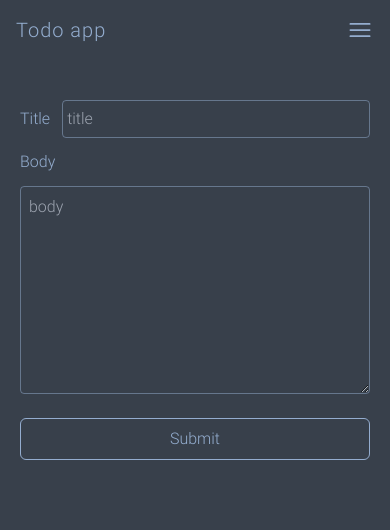
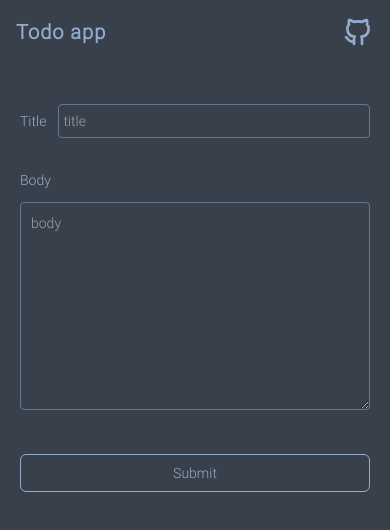
Before and after one commit to AmirHossein-z/todo, a React (Create React App) app: page /tasks/add in a window 390 px wide. Shown: the top 530 px of the page. Built offline with nearby package versions, Linux system fonts and the light colour scheme; data requests are answered from the project's data file.

Commit message:
changing code to be more responsive

```diff
--- a/src/App.js
+++ b/src/App.js
@@ -2,10 +2,8 @@ import { Navigate, Route, Routes } from "react-router-dom";
 import { Tasks } from "./components/Tasks";
 import Header from "./components/Header";
 import { AddTask } from "./components/AddTask";
-import { useState } from "react";
 import useGetAllTasks from "./hooks/useGetAllTasks";
 import { ViewTask } from "./components/ViewTask";
-
 const App = () => {
     const [loading, setLoading, tasks, setTasks] = useGetAllTasks();
 
--- a/src/components/AddTask.jsx
+++ b/src/components/AddTask.jsx
@@ -47,10 +47,17 @@ export const AddTask = ({ loading, setLoading, tasks, setTasks }) => {
             {loading ? (
                 <Loading />
             ) : (
-                <main className="grid my-5 p-5 items-center gap-y-6 text-customText">
-                    <form action="" className="grid" onSubmit={AddTaskForm}>
+                <main className="grid my-5 p-5 items-center text-customText fade-in-from-bottom md:max-w-lg lg:max-w-xl xl:max-w-2xl 2xl:max-w-3xl m-auto">
+                    <form
+                        action=""
+                        className="grid gap-y-5"
+                        onSubmit={AddTaskForm}
+                    >
                         <div className="flex items-center">
-                            <label htmlFor="form-title" className="mr-3">
+                            <label
+                                htmlFor="form-title"
+                                className="mr-3 text-sm md:text-base"
+                            >
                                 Title
                             </label>
                             <input
@@ -59,28 +66,31 @@ export const AddTask = ({ loading, setLoading, tasks, setTasks }) => {
                                 name="title"
                                 id="title"
                                 ref={inputRef}
-                                className="py-1.5 px-1 bg-transparent w-full border border-customText border-opacity-50 focus:border-opacity-100 rounded outline-none"
+                                className="text-sm py-1.5 px-1 bg-transparent w-full border border-customText border-opacity-50 focus:border-opacity-100 rounded outline-none"
                                 onChange={onTaskChange}
                             />
                         </div>
                         <div className="grid my-3">
-                            <label htmlFor="form-body" className="mb-3">
+                            <label
+                                htmlFor="form-body"
+                                className="mb-3 text-sm md:text-base"
+                            >
                                 Body
                             </label>
                             <textarea
                                 name="body"
                                 id="body"
                                 placeholder="body"
-                                className="w-full min-h-[208px] max-h-52 rounded bg-transparent border border-customText border-opacity-50 focus:border-opacity-100 outline-none p-2"
+                                className="text-sm w-full min-h-[208px] max-h-52 rounded bg-transparent border border-customText border-opacity-50 focus:border-opacity-100 outline-none p-2.5 sm:p-3"
                                 onChange={onTaskChange}
                             ></textarea>
                         </div>
-                        <div className="mt-3 justify-center">
+                        <div className="mt-3 flex justify-center">
                             <Button
                                 textColor="customdark"
                                 bgColor="customdark"
                                 borderColor="customText"
-                                customStyles="w-full hover:bg-customText hover:text-customdark active:bg-customText active:text-customdark"
+                                customStyles="text-sm w-full sm:w-1/2 mx-auto hover:bg-customText hover:text-customdark active:bg-customText active:text-customdark"
                             >
                                 Submit
                             </Button>
--- a/src/components/CompletedTasks.jsx
+++ b/src/components/CompletedTasks.jsx
@@ -2,10 +2,11 @@ import { Task } from "./Task";
 
 export const CompletedTasks = ({ tasks, setTasks }) => {
     return (
-        <div className="grid my-5 p-5 items-center gap-y-6 transition-all duration-1000 linear">
-            <h2 className="text-lg text-customText tracking-wider font-bold">
+        <div className="grid my-5 p-5 sm:p-7 items-center gap-y-6 transition-all duration-1000 linear">
+            <h2 className="text-lg sm:text-xl xl:text-2xl text-customText tracking-wider font-bold">
                 Completed
             </h2>
+            <div className="grid md:grid-cols-2 xl:grid-cols-3 2xl:grid-cols-4 gap-y-6 md:gap-x-6">
                 {tasks.map((task) => {
                     {
                         /* show tasks which haven completed */
@@ -21,5 +22,6 @@ export const CompletedTasks = ({ tasks, setTasks }) => {
                     ) : null;
                 })}
             </div>
+        </div>
     );
 };
--- a/src/components/Header.jsx
+++ b/src/components/Header.jsx
@@ -4,26 +4,29 @@ import { AddButton } from "./AddButton";
 const Header = () => {
     return (
         <header>
-            <div className="flex justify-between items-center p-4 text-customText">
-                <h1 className="text-xl tracking-wider">Todo app</h1>
-                <div>
-                    <svg
-                        xmlns="http://www.w3.org/2000/svg"
-                        fill="none"
-                        viewBox="0 0 24 24"
-                        strokeWidth={1.5}
-                        stroke="currentColor"
-                        className="w-7 h-7 cursor-pointer"
-                    >
-                        <path
+            <div className="flex justify-between items-center p-4 sm:p-6 md:p-7 text-customText font-bold">
+                <h1 className="text-xl md:text-2xl tracking-wider">Todo app</h1>
+                <div className="flex items-center gap-x-3">
+                    <AddButton />
+                    <a href="https://github.com/AmirHossein-z">
+                        <svg
+                            xmlns="http://www.w3.org/2000/svg"
+                            className="icon icon-tabler icon-tabler-brand-github w-8 h-8 text-customText md:w-9 md:h-9 xl:w-10 xl:h-10"
+                            width="24"
+                            height="24"
+                            viewBox="0 0 24 24"
+                            strokeWidth="2"
+                            stroke="currentColor"
+                            fill="none"
                             strokeLinecap="round"
                             strokeLinejoin="round"
-                            d="M3.75 6.75h16.5M3.75 12h16.5m-16.5 5.25h16.5"
-                        />
-                    </svg>
+                        >
+                            <path stroke="none" d="M0 0h24v24H0z" fill="none" />
+                            <path d="M9 19c-4.3 1.4 -4.3 -2.5 -6 -3m12 5v-3.5c0 -1 .1 -1.4 -.5 -2c2.8 -.3 5.5 -1.4 5.5 -6a4.6 4.6 0 0 0 -1.3 -3.2a4.2 4.2 0 0 0 -.1 -3.2s-1.1 -.3 -3.5 1.3a12.3 12.3 0 0 0 -6.2 0c-2.4 -1.6 -3.5 -1.3 -3.5 -1.3a4.2 4.2 0 0 0 -.1 3.2a4.6 4.6 0 0 0 -1.3 3.2c0 4.6 2.7 5.7 5.5 6c-.6 .6 -.6 1.2 -.5 2v3.5" />
+                        </svg>
+                    </a>
                 </div>
             </div>
-            <AddButton />
         </header>
     );
 };
--- a/src/components/Loading.jsx
+++ b/src/components/Loading.jsx
@@ -2,7 +2,11 @@ import loadingSVG from "../assets/loading.svg";
 export const Loading = () => {
     return (
         <div className="flex justify-center mt-10 animate-bounce">
-            <img src={loadingSVG} alt="loading" className="w-44" />
+            <img
+                src={loadingSVG}
+                alt="loading"
+                className="w-32 sm:w-36 md:w-40 lg:w-44 xl:w-52 2xl:w-56"
+            />
         </div>
     );
 };
--- a/src/components/Task.jsx
+++ b/src/components/Task.jsx
@@ -33,7 +33,7 @@ export const Task = ({ task, tasks, setTasks }) => {
                         xmlns="http://www.w3.org/2000/svg"
                         viewBox="0 0 20 20"
                         fill="currentColor"
-                        className="w-5 h-5"
+                        className="w-5 h-5 sm:w-6 sm:h-6"
                         onClick={changeTaskState}
                     >
                         <path
@@ -44,18 +44,18 @@ export const Task = ({ task, tasks, setTasks }) => {
                     </svg>
                 ) : (
                     <button
-                        className="w-4 h-4 rounded-full border-2 border-customText"
+                        className="w-4 h-4 sm:w-5 sm:h-5 rounded-full border-2 border-customText"
                         onClick={changeTaskState}
                     ></button>
                 )}
-                <h3 className="text-base mr-8">{task.title}</h3>
+                <h3 className="text-base sm:text-lg mr-8">{task.title}</h3>
             </div>
             <div>
                 <svg
                     xmlns="http://www.w3.org/2000/svg"
                     viewBox="0 0 20 20"
                     fill="currentColor"
-                    className="w-5 h-5 cursor-pointer"
+                    className="w-5 h-5 sm:w-6 sm:h-6 cursor-pointer mr-1"
                     onClick={() => {
                         navigate(`/tasks/${task.id}`);
                     }}
--- a/src/components/Tasks.jsx
+++ b/src/components/Tasks.jsx
@@ -9,7 +9,7 @@ export const Tasks = ({ tasks, setTasks, loading }) => {
                 <Loading />
             ) : (
                 <main>
-                    <div className="grid my-5 p-5 items-center gap-y-6 transition-all duration-1000 linear">
+                    <div className="grid md:grid-cols-2 xl:grid-cols-3 2xl:grid-cols-4 my-5 p-5 sm:p-7 items-center gap-y-6 md:gap-x-6 transition-all duration-1000 linear">
                         {/* show tasks which haven't completed yet */}
                         {tasks.length > 0 ? (
                             tasks.map((task) => {
```
Also changed, not shown: src/components/AddButton.jsx (+6 -2 lines), src/components/EditTask.jsx (+14 -10 lines), src/components/ViewTask.jsx (+34 -25 lines). Lines whose indentation alone changed are shown as unchanged.
